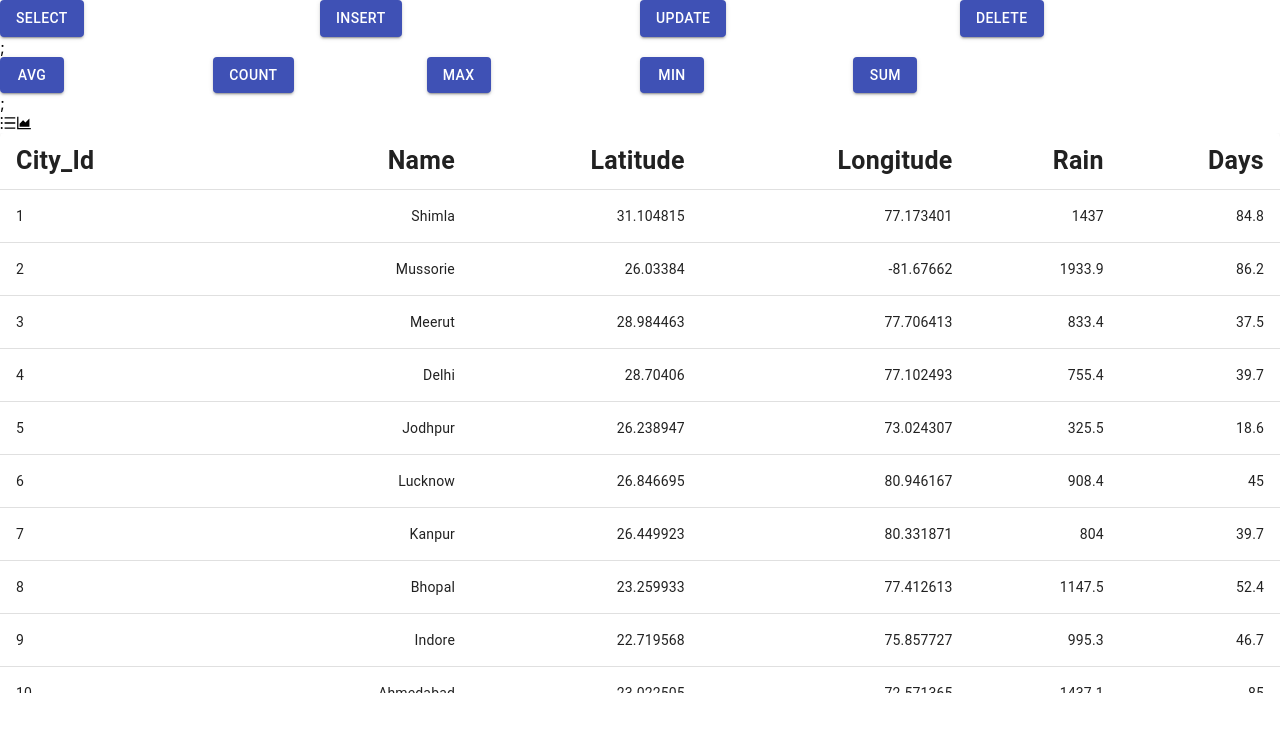
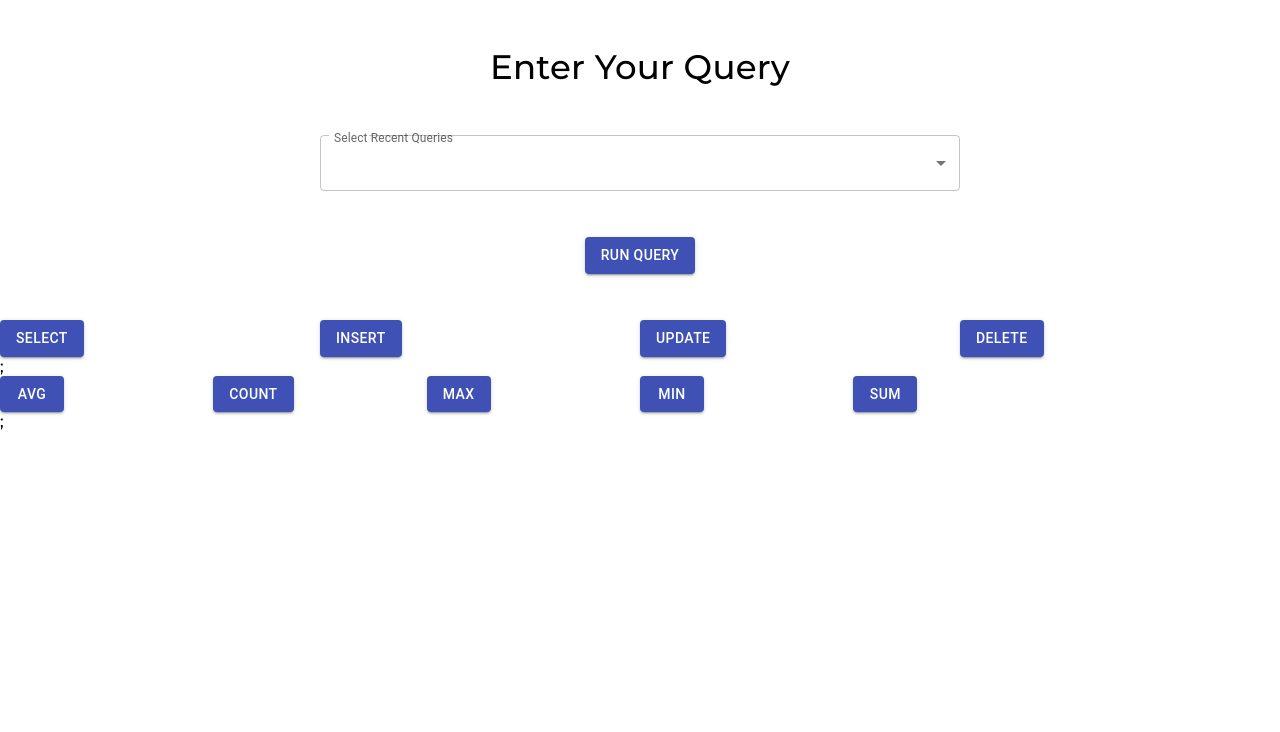
Before and after one commit to prashantbharati/atlanfront, a React (Create React App) app: page / in a window 1280 px wide. Shown: the top 732 px of the page. Built offline with nearby package versions, Linux system fonts and the light colour scheme.

Commit message:
dropdown done

```diff
--- a/src/App.js
+++ b/src/App.js
@@ -2,29 +2,43 @@ import React, { useState } from "react";
 import App1 from "./components/Form1/App";
 import App2 from "./components/Form2/App";
 import cities from "./details/citydetails";
+import cities2 from "./details/citydetails2";
+import cities3 from "./details/citydetails3";
 import BasicTable from "./Table";
 import Analatics from "./components/Analatics/Analatics";
-import {
-  UnorderedListOutlined,
-  AreaChartOutlined,
-  EditOutlined,
-  DeleteOutlined,
-} from "@ant-design/icons";
+
+import Dropdown from "./components/dropdown/dropdown";
+import "./index.css";
 function App() {
   const [viewType, setViewType] = useState("table");
+  const [ts, setts] = useState(0);
+  const city4 = [];
   return (
     <>
+      <Dropdown ts={ts} setts={setts} />
       <App1 />;
       <App2 />;
-      <div className="view-switch mx-5">
-        <UnorderedListOutlined onClick={() => setViewType("table")} size={30} />
-        <AreaChartOutlined onClick={() => setViewType("analytics")} size={30} />
-      </div>
       <div style={{ height: "70vh", overflow: "scroll" }}>
         {viewType === "table" ? (
-          <BasicTable data1={cities} />
+          <BasicTable
+            ts={ts}
+            setts={setts}
+            data1={
+              ts === 1
+                ? cities
+                : ts === 2
+                ? cities2
+                : ts === 3
+                ? cities3
+                : city4
+            }
+          />
         ) : (
-          <Analatics transactions={cities} />
+          <Analatics
+            view={viewType}
+            setViewType={setViewType}
+            transactions={cities}
+          />
         )}
       </div>
     </>
--- a/src/Table.js
+++ b/src/Table.js
@@ -7,8 +7,11 @@ import TableHead from "@mui/material/TableHead";
 import TableRow from "@mui/material/TableRow";
 import Paper from "@mui/material/Paper";
 
-export default function BasicTable({ data1 }) {
+export default function BasicTable({ data1, ts }) {
+  console.log(ts, "tsvalue");
   return (
+    <>
+      {ts !== 0 && (
         <TableContainer component={Paper}>
           <Table sx={{ minWidth: 650 }} aria-label="simple table">
             <TableHead>
@@ -64,5 +67,7 @@ export default function BasicTable({ data1 }) {
             </TableBody>
           </Table>
         </TableContainer>
+      )}
+    </>
   );
 }
--- a/src/components/Analatics/Analatics.js
+++ b/src/components/Analatics/Analatics.js
@@ -1,12 +1,16 @@
 import { Button } from "@material-ui/core";
 import React, { useState } from "react";
 import BarChart1 from "./Barchart";
-
-function Analatics(cities) {
+import { UnorderedListOutlined, AreaChartOutlined } from "@ant-design/icons";
+function Analatics({ viewType, setViewType }, cities) {
   const [field, setfield] = useState(0);
 
   return (
     <>
+      <div className="view-switch mx-5">
+        <UnorderedListOutlined onClick={() => setViewType("table")} size={30} />
+        <AreaChartOutlined onClick={() => setViewType("analytics")} size={30} />
+      </div>
       <Button
         variant="contained"
         color="primary"
--- /dev/null
+++ b/src/components/dropdown/dropdown.js
@@ -0,0 +1,59 @@
+import * as React from "react";
+import Box from "@mui/material/Box";
+import InputLabel from "@mui/material/InputLabel";
+import MenuItem from "@mui/material/MenuItem";
+import FormControl from "@mui/material/FormControl";
+import Select from "@mui/material/Select";
+import { Button, Typography } from "@material-ui/core";
+
+export default function BasicSelect({ ts, setts }) {
+  const [query, setquery] = React.useState(0);
+
+  const handleChange = (event) => {
+    setquery(event.target.value);
+    console.log(query);
+  };
+
+  const handleClick = (e) => {
+    setquery(e.target.value);
+    console.log(query);
+  };
+
+  return (
+    <div
+      style={{
+        height: "40vh",
+        display: "flex",
+        flexDirection: "column",
+        justifyContent: "space-evenly",
+        alignItems: "center",
+      }}
+    >
+      <Typography style={{ fontFamily: "Montserrat" }} variant="h4">
+        Enter Your Query
+      </Typography>
+
+      <Box style={{ width: "50%" }}>
+        <FormControl fullWidth>
+          <InputLabel id="demo-simple-select-label">
+            Select Recent Queries
+          </InputLabel>
+          <Select
+            labelId="demo-simple-select-label"
+            id="demo-simple-select"
+            value={query}
+            label="query"
+            onChange={handleChange}
+          >
+            <MenuItem value={1}>SELECT * FROM TABLE_1</MenuItem>
+            <MenuItem value={2}>SELECT * FROM TABLE_2</MenuItem>
+            <MenuItem value={3}>SELECT * FROM TABLE_3</MenuItem>
+          </Select>
+        </FormControl>
+      </Box>
+      <Button variant="contained" color="primary" onClick={setts(query)}>
+        Run Query
+      </Button>
+    </div>
+  );
+}
--- /dev/null
+++ b/src/index.css
@@ -0,0 +1,6 @@
+@import url("https://fonts.googleapis.com/css2?family=Montserrat:wght@500&display=swap");
+
+body {
+  margin: 0;
+  font-family: "Montserrat", sans-serif !important;
+}
```
Also changed, not shown: src/components/query.js (deleted, +0 -31 lines). Lines whose indentation alone changed are shown as unchanged.
